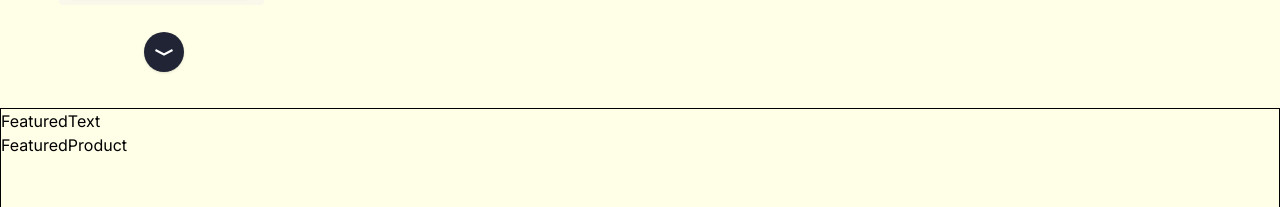
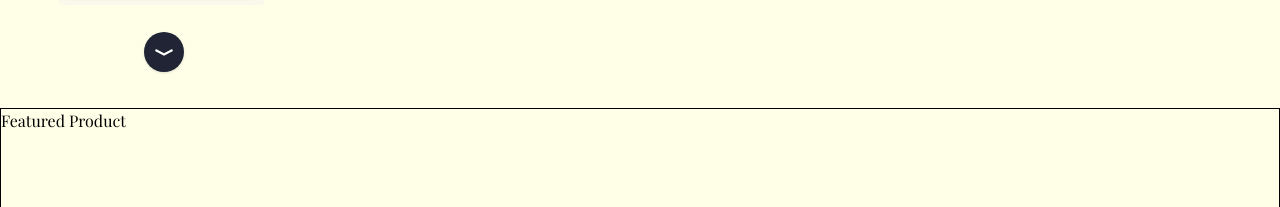
Before and after one commit to DragnelProjects/Furniture-website, a React (Vite) app: page /product in a window 1280 px wide. Shown: the part 2311-2518 px from the top of the page. Built offline with nearby package versions, Linux system fonts and the light colour scheme; grey boxes are pictures that could not be loaded; a web font is replaced by a local one.

Commit message:
initial commit

```diff
--- a/src/product/featured products/FeaturedProduct.jsx
+++ b/src/product/featured products/FeaturedProduct.jsx
@@ -1,8 +1,16 @@
 import React from 'react'
 
-function FeaturedProduct() {
+function FeaturedProduct(props) {
+    const featuredItems = props.filteredItems.map((p) => p.isFeatured === true )
+
   return (
-    <div>FeaturedProduct</div>
+    <div>
+        {featuredItems.map((elem , idx) => (
+            <div key={idx}>
+                {elem.name}
+            </div>
+        ))}
+    </div>
   )
 }
 
--- a/src/product/featured products/FeaturedText.jsx
+++ b/src/product/featured products/FeaturedText.jsx
@@ -2,7 +2,9 @@ import React from 'react'
 
 function FeaturedText() {
   return (
-    <div>FeaturedText</div>
+    <div>
+        <h2>Featured Product</h2>
+    </div>
   )
 }
 
```
